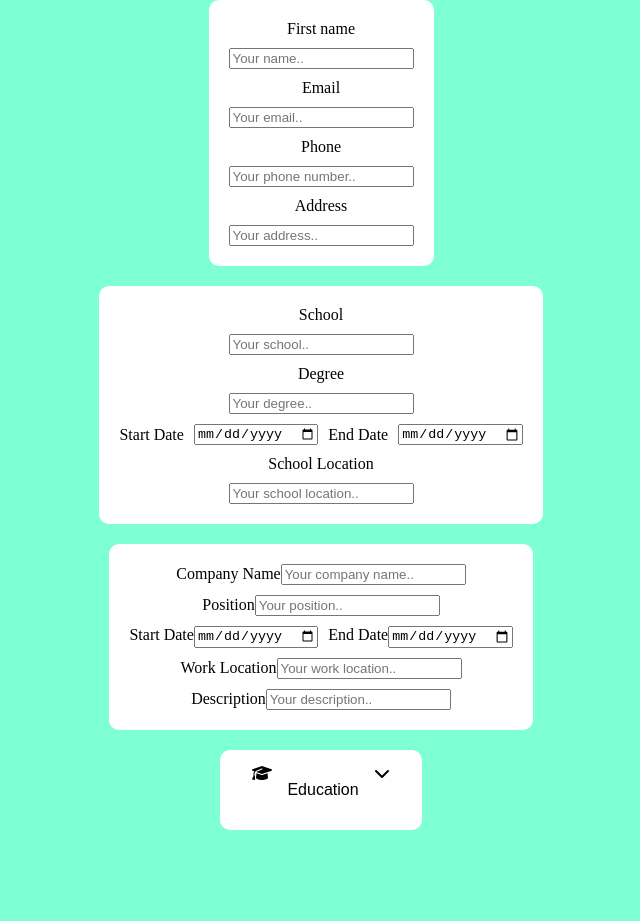
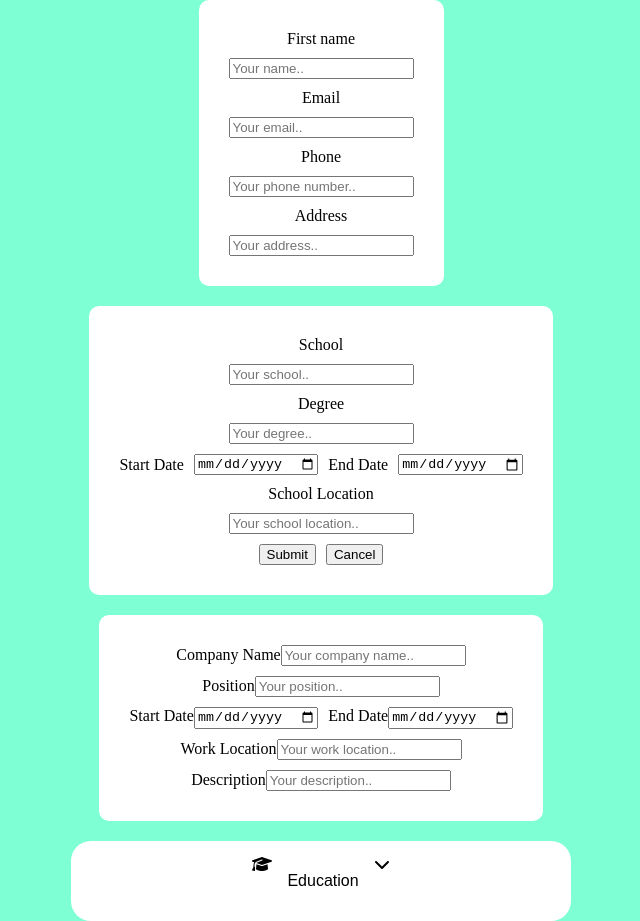
Before and after one commit to BootstrapFootkicker/cvApplication, a React (Vite) app: page / in a window 1280 px wide. Shown: the whole page, without its empty margins (319-959 px from the left). Before the commit the page ends 830 px from the top, so only its background shows below. Built offline with nearby package versions, Linux system fonts and the light colour scheme.

Commit message:
menu item Education form
Add education button now creates form in dropdown div

Applied some test styles to dropdown

```diff
--- a/src/components/App.jsx
+++ b/src/components/App.jsx
@@ -15,18 +15,25 @@ import {FontAwesomeIcon} from "@fortawesome/react-fontawesome";
 
 
 function App() {
+    function resetMenuList() {
+        setMenuList([{
+            type:
+                'button', name: "+ Add Education", trigger: educationTrigger, id: uuid()
+        }]);
+    }
+
     function educationTrigger() {
         console.log("educationTrigger")
-  setEducationClick(!educationClick);
+        setEducationClick(!educationClick);
+        setMenuList([{type: "form", id: uuid()}])
     }
 
-    const [menuList, setMenuList] = useState([{name: "Menu 1", trigger: educationTrigger, id: uuid()}]);
+    const [menuList, setMenuList] = useState([{
+        type:
+            'button', name: "+ Add Education", trigger: educationTrigger, id: uuid()
+    }]);
     const [educationClick, setEducationClick] = useState(false);
 
-    function refreshMenu(menuItem = {name: "+ Education", trigger: educationTrigger, id: uuid()}) {
-        setMenuList([...menuList, menuItem]);
-
-    }
 
     return (
         <>
@@ -36,7 +43,7 @@ function App() {
             <Dropdown sectionName={"Education"} icon={faGraduationCap} menuList={menuList}/>
 
             {/*todo play with this*/}
-            {educationClick? <EducationForm/> : null}
+
             {/*<Dropdown sectionName={"Experience"} icon={faBriefcase} menuList ={menuList}/>*/}
         </>
     )
--- a/src/components/EducationForm.jsx
+++ b/src/components/EducationForm.jsx
@@ -1,6 +1,8 @@
 import React from "react";
-import { useState } from "react";
+import {useState} from "react";
 import "../forms.css";
+import App from "./App.jsx";
+import app from "./App.jsx";
 
 function educationForm() {
     const [school, setSchool] = useState("");
@@ -8,6 +10,12 @@ function educationForm() {
     const [startDate, setStartDate] = useState("");
     const [endDate, setEndDate] = useState("");
     const [schoolLocation, setLocation] = useState("");
+
+    function cancelForm(e) {
+        e.preventDefault();
+        //todo figure out how to reset menuList and possibly store it in a different file
+        app.resetMenuList();
+    }
 
     return (
         <div className={"form-container"}>
@@ -63,6 +71,16 @@ function educationForm() {
                     value={schoolLocation}
                     onChange={(e) => setLocation(e.target.value)}
                 ></input>
+                <div className={"button-container"}>
+                    <button className={"submit-button"} type={"submit"}>
+                        Submit
+                    </button>
+                    <button className={"cancel-button"} type={"cancel"} onClick={(e) => {
+                        cancelForm(e)
+                    }}>
+                        Cancel
+                    </button>
+                </div>
             </form>
         </div>
     );
--- a/src/components/MenuItem.jsx
+++ b/src/components/MenuItem.jsx
@@ -1,18 +1,35 @@
 import React from "react";
 import {useState} from "react";
 import "../forms.css";
+import EducationForm from "./EducationForm.jsx";
+
 
 function MenuItem({menuList}) {
 
-    const listItems = menuList.map((menuList) =>
-        <li className={'menu-item'} key={menuList.id}>
-            <button className={'menu-button'} onClick={menuList.trigger}>{menuList.name}</button>
-        </li>
-    );
     return (
-        <>{listItems}</>
-    );
+        menuList.map((menuList) => {
+
+            if (menuList.type === 'button') {
+
+                return (
+                    <li key={menuList.id} className={'menu-item'}>
+                        <div className='gap'></div>
+                        <button className={'menu-button'} onClick={menuList.trigger}>{menuList.name}</button>
+                        <div className='gap'></div>
+                    </li>
+                )
+            } else if (menuList.type === 'form') {
+
+                return (
+                    <li key={menuList.id} className={'menu-item'}>
+                        <EducationForm/>
+                    </li>)
+
+            }
+
+        })
+    )
+
 }
 
-
 export default MenuItem;
--- a/src/dropDown.css
+++ b/src/dropDown.css
@@ -1,21 +1,32 @@
 .dropdown {
-    position: relative;
+    /*position: relative;*/
+    border-radius: 20px;
+    background-color: white;
+    padding: 0;
+    gap: 20px;
+
 
 }
 
 .menu {
     display: flex;
     flex-direction: column;
-    position: absolute;
+    /*position: absolute;*/
     list-style-type: none;
     padding: 0;
     margin: 0;
-    border: 1px solid grey;
     width: 100%;
 
 }
 
-.icon-container{
+.gap {
+    height: 5px;
+    width: 100%;
+    background-color: rgba(230, 230, 230, 0.5);
+
+}
+
+.icon-container {
     display: flex;
     flex-direction: row;
     justify-content: center;
@@ -25,7 +36,8 @@
 
 
 .dropdown-button, .menu-button {
-    background-color: white;
+    background: none;
+    /*background-color: white;*/
     border: none;
     color: black;
     padding: 15px 32px;
@@ -40,11 +52,14 @@
     align-content: center;
 
 
+}
 
-}
+
 .dropdown-button {
-    border-radius: 10px;
+
     gap: 15px;
+    width: 500px;
+    border-bottom: none;
 }
 
 .menu-button:hover {
--- a/src/forms.css
+++ b/src/forms.css
@@ -18,5 +18,13 @@
 .form-container {
     background-color: white;
     border-radius: 10px;
-    padding: 20px;
+    padding: 30px;
 }
+
+.button-container {
+    display: flex;
+    flex-direction: row;
+    justify-content: space-between;
+    align-items: center;
+    gap: 10px;
+}
```
Lines whose indentation alone changed are shown as unchanged.
